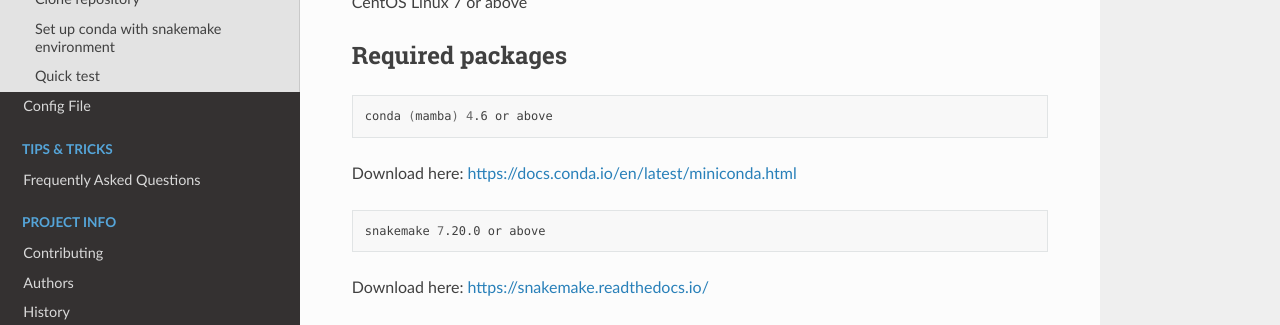
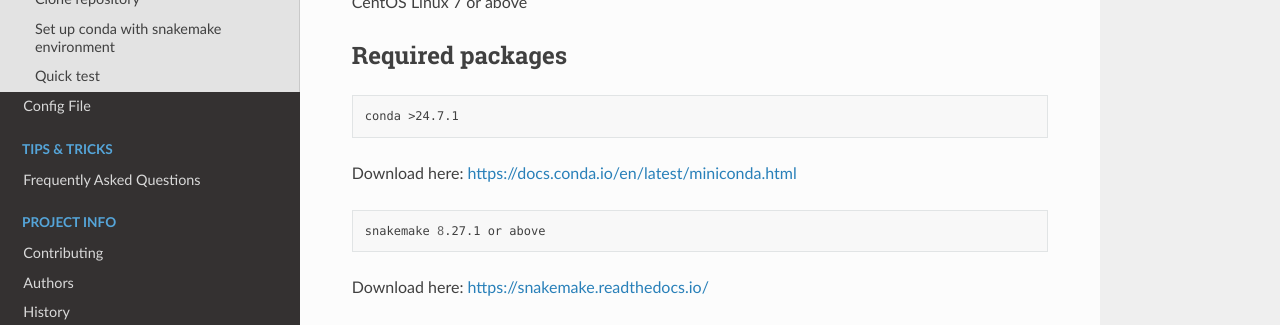
Before and after one commit to kircherlab/MPRAOligoDesign, a Sphinx documentation site: the page built from docs/install.rst, in a window 1280 px wide and 900 px high. Shown: the part 273-598 px from the top of the window. Built offline with Sphinx 7.4.7 and the Read the Docs theme 3.1.0, drawn with Linux system fonts in a browser that asks for light colours; formulas are drawn with MathJax 3.

```diff
--- a/docs/authors.rst
+++ b/docs/authors.rst
@@ -17,3 +17,4 @@
 - Martin Kircher
 - Mohan Dash
 - Pia Keukeleire
+- Kilian Salomon
--- a/docs/install.rst
+++ b/docs/install.rst
@@ -16,13 +16,13 @@
 
 .. code-block:: bash
 
-  	conda (mamba) 4.6 or above
+  	conda >24.7.1
 
 Download here: https://docs.conda.io/en/latest/miniconda.html
 
 .. code-block:: bash
 
-    snakemake 7.20.0 or above
+    snakemake 8.27.1 or above
 
 Download here: https://snakemake.readthedocs.io/
 
```
Also changed, not shown: 10 other files.
